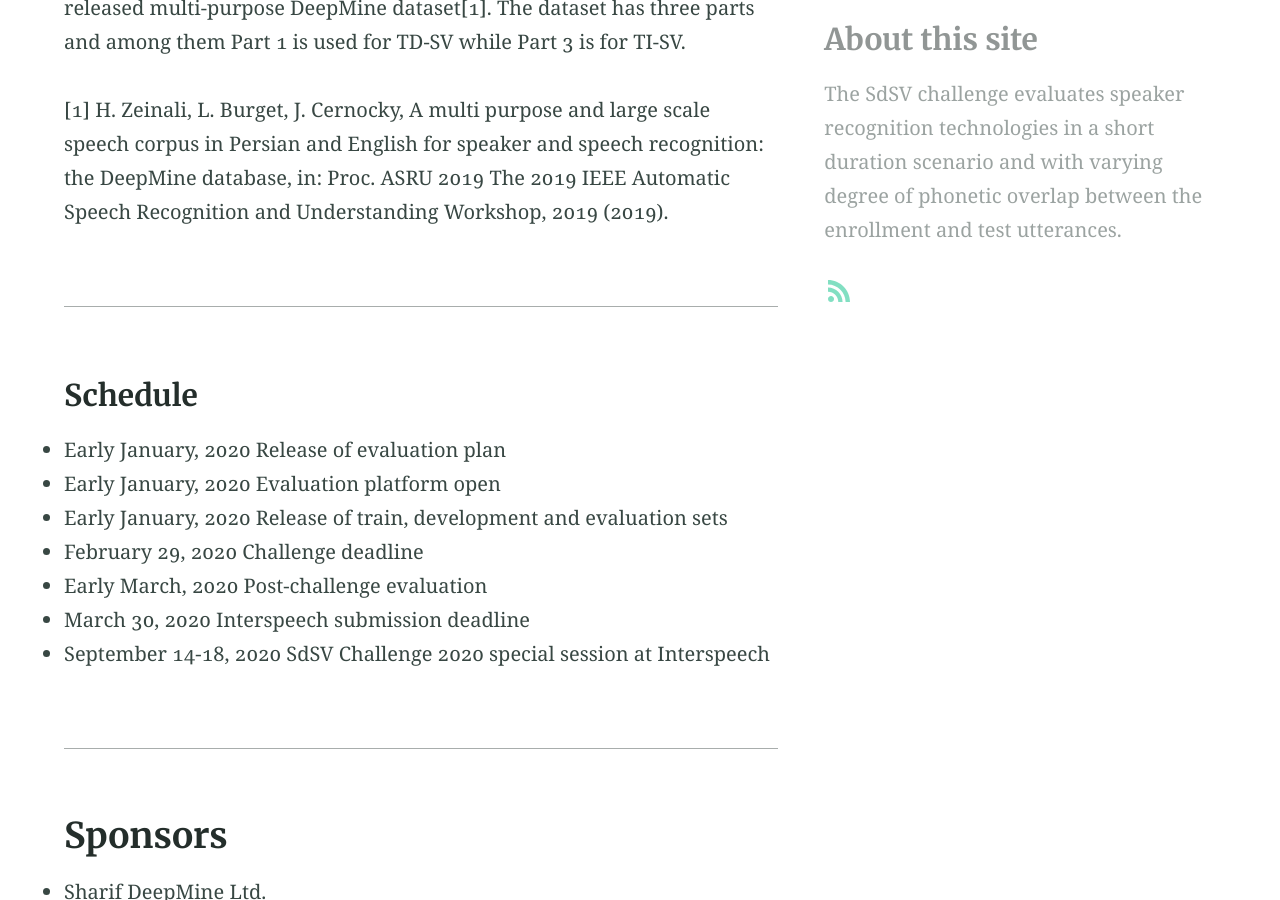
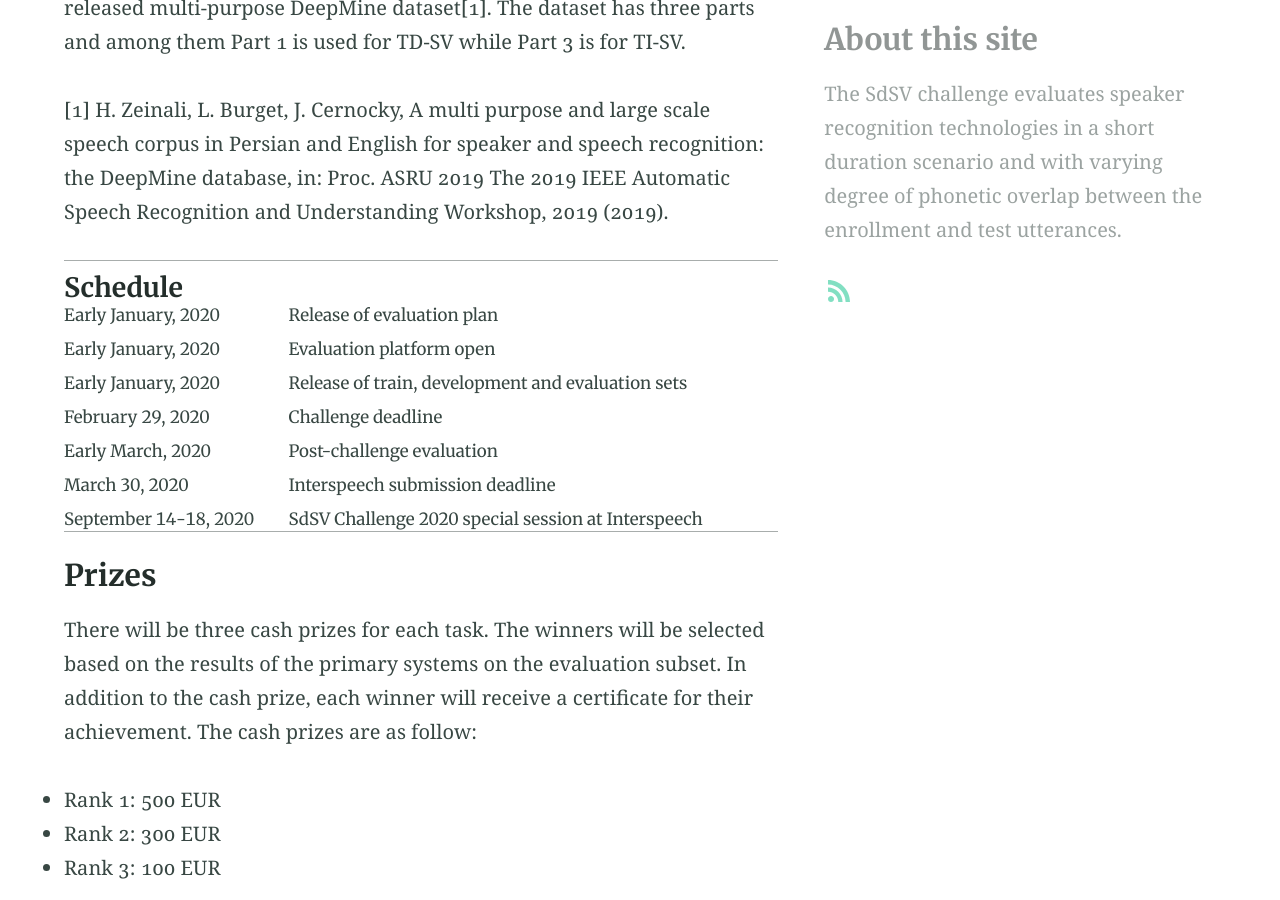
Before and after one commit to SdSVC/sdsvc.github.io, a Jekyll site: the page built from index.md, in a window 1280 px wide and 900 px high, scrolled down 861 px. Built offline with Jekyll 4.4.1, drawn with Linux system fonts in a browser that asks for light colours; our own code applies the rules of GitHub Pages for plain Markdown files; some of the changed text lies outside the part shown.

Commit message:
New version

```diff
--- a/_config.yml
+++ b/_config.yml
@@ -124,9 +124,9 @@
 - title: Search
   url: /search/
 
-#navigation_footer:
-#- title: Created by Hossein Zeinali
-#  url: https://darn.es
+navigation_footer:
+- title: SdSV Challenge 2020
+  url: https://sdsvc.github.io
 
 social_links: # Appears in sidebar. Set the urls then uncomment and comment out as desired
 #  Twitter: https://twitter.com/DavidDarnes
--- a/assets/styles.scss
+++ b/assets/styles.scss
@@ -2,6 +2,8 @@
 title: false
 styles: true
 ---
+
+@import "alembic";
 
 .typeset hr {
  background-image:linear-gradient(to bottom, transparent 50%, #a8adac 50%);
@@ -13,5 +15,3 @@
  padding-bottom:0.3rem;
  padding-top:0.3rem
 }
-
-@import "alembic";
--- a/index.md
+++ b/index.md
@@ -19,17 +19,75 @@
 [1] H. Zeinali, L. Burget, J. Cernocky, A multi purpose and large scale speech corpus in Persian and English for speaker and speech recognition:  the DeepMine database, in:  Proc. ASRU 2019 The 2019 IEEE Automatic Speech Recognition and Understanding Workshop, 2019 (2019).
 
 ---
-### Schedule
-- Early January, 2020          Release of evaluation plan
-- Early January, 2020          Evaluation platform open
-- Early January, 2020          Release of train, development and evaluation sets
-- February 29, 2020           Challenge deadline
-- Early March, 2020           Post-challenge evaluation
-- March 30, 2020              Interspeech submission deadline
-- September 14-18, 2020         SdSV Challenge 2020 special session at Interspeech
+#### Schedule
+<table border="0">
+ <tr>
+    <td>
+    Early January, 2020
+    </td>
+    <td>
+    Release of evaluation plan
+    </td>
+ </tr>
+ <tr>
+    <td>
+    Early January, 2020
+    </td>
+    <td>
+    Evaluation platform open
+    </td>
+ </tr>
+ <tr>
+    <td>
+    Early January, 2020
+    </td>
+    <td>
+    Release of train, development and evaluation sets
+    </td>
+ </tr>
+ <tr>
+    <td>
+    February 29, 2020
+    </td>
+    <td>
+    Challenge deadline
+    </td>
+ </tr>
+ <tr>
+    <td>
+    Early March, 2020
+    </td>
+    <td>
+    Post-challenge evaluation
+    </td>
+ </tr>
+ <tr>
+    <td>
+    March 30, 2020
+    </td>
+    <td>
+    Interspeech submission deadline
+    </td>
+ </tr>
+ <tr>
+    <td>
+    September 14-18, 2020
+    </td>
+    <td>
+    SdSV Challenge 2020 special session at Interspeech
+    </td>
+ </tr>
+</table>
 
 ---
-## Sponsors
+### Prizes
+There will be three cash prizes for each task. The winners will be selected based on the results of the primary systems on the evaluation subset. In addition to the cash prize, each winner will receive a certificate for their achievement. The cash prizes are as follow:
+- Rank 1: 500 EUR
+- Rank 2: 300 EUR
+- Rank 3: 100 EUR
+
+---
+### Sponsors
 - Sharif DeepMine Ltd.
 - Computer Research Institute of Montreal (CRIM)
 - Phonexia
```
Also changed, not shown: 16 other files.
